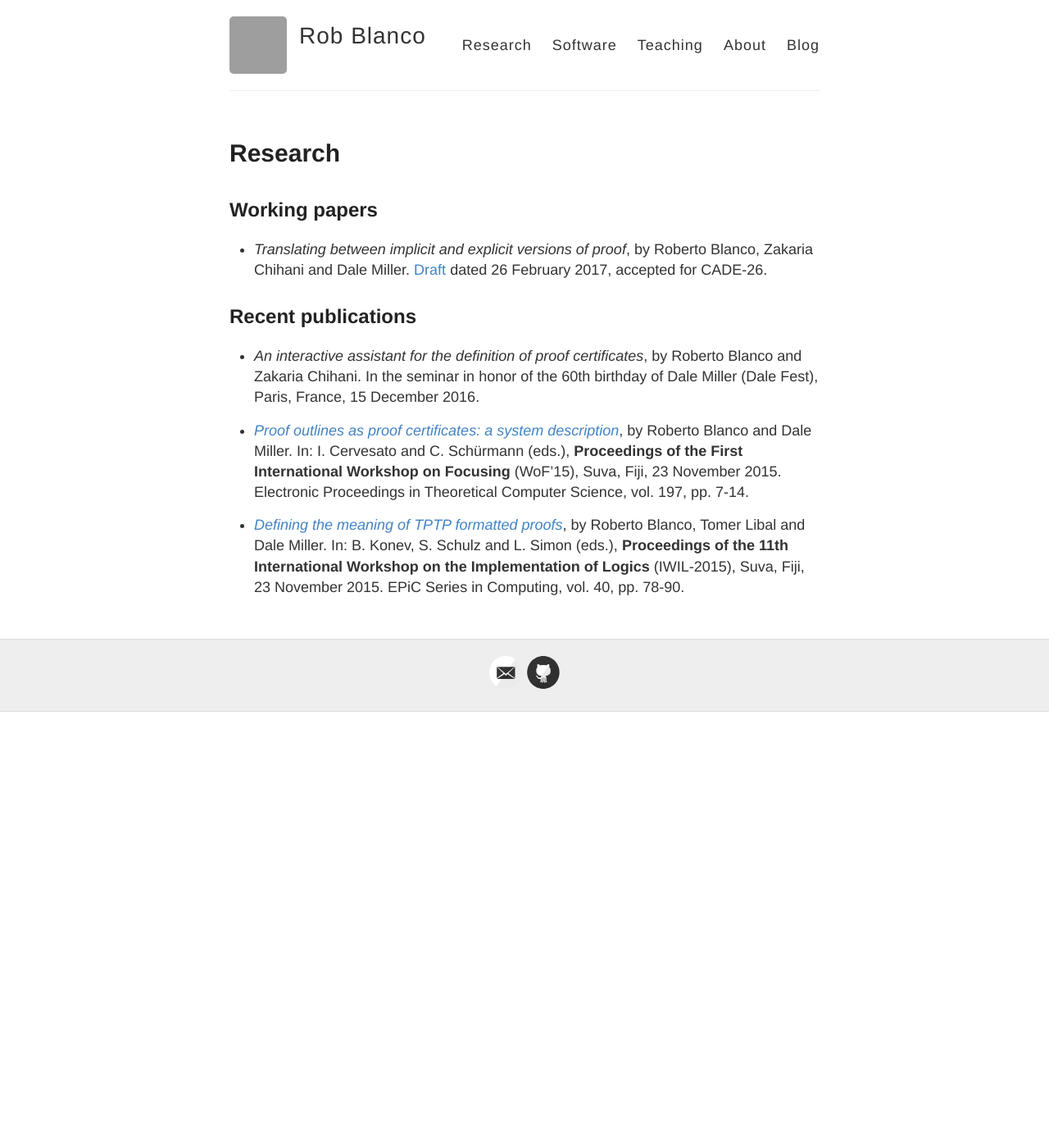
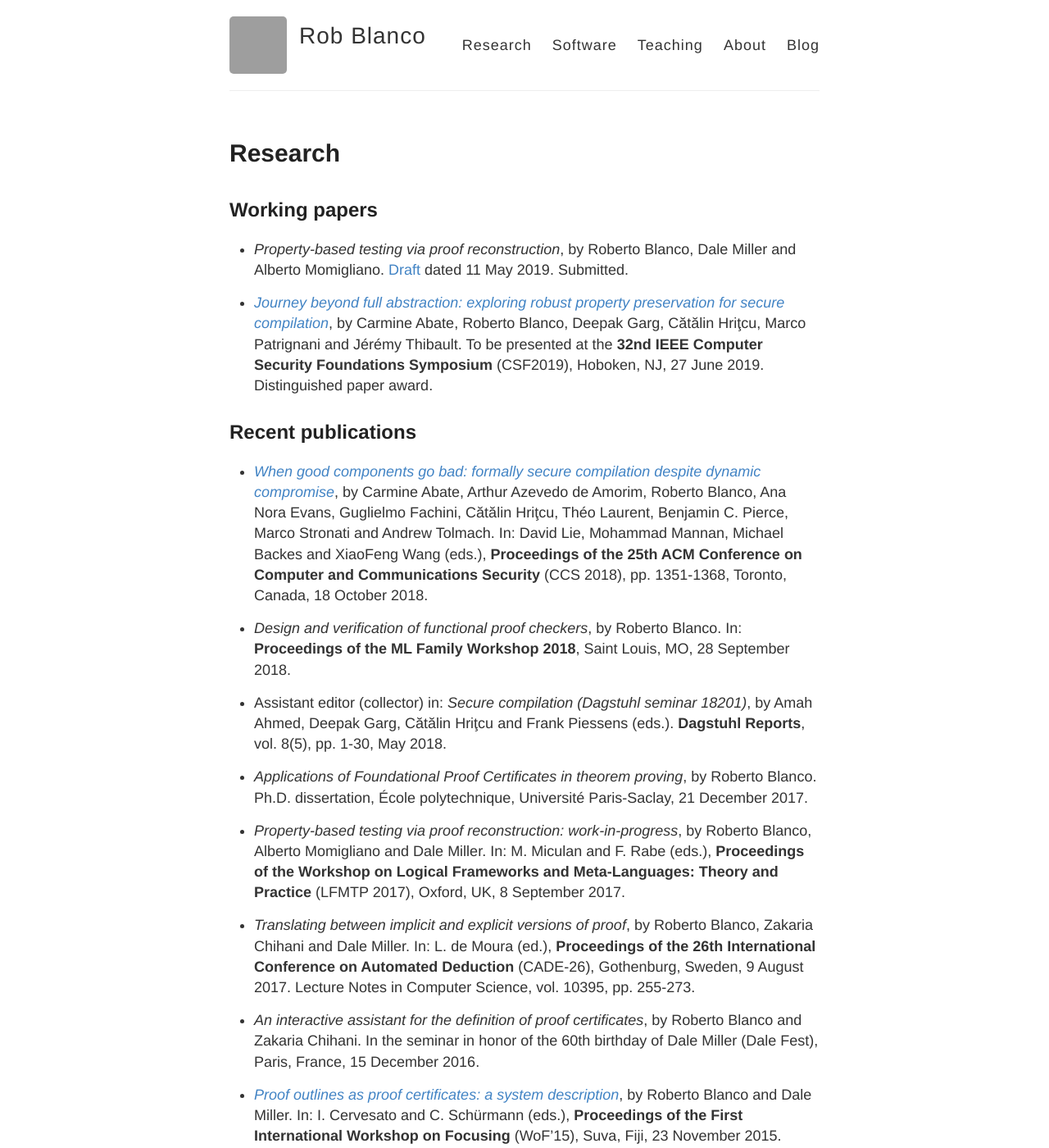
Before and after one commit to robblanco/robblanco.github.io, a Jekyll site: the page built from research.md, in a window 1280 px wide and 1400 px high. Shown: the whole window at 82% size. Built offline with Jekyll 4.4.1, drawn with Linux system fonts in a browser that asks for light colours; grey boxes are pictures that could not be loaded.

Commit message:
Update publications

```diff
--- a/research.md
+++ b/research.md
@@ -6,12 +6,51 @@ permalink: /research/
 
 ## Working papers
 
-* *Translating between implicit and explicit versions of proof*, by Roberto
-  Blanco, Zakaria Chihani and Dale Miller.
-  [Draft](http://www.lix.polytechnique.fr/Labo/Dale.Miller/papers/implicit-explicit-draft.pdf)
-  dated 26 February 2017, accepted for CADE-26.
+* *Property-based testing via proof reconstruction*, by Roberto Blanco, Dale
+  Miller and Alberto Momigliano.
+  [Draft](https://www.lix.polytechnique.fr/Labo/Dale.Miller/papers/pbt-draft.pdf)
+  dated 11 May 2019. Submitted.
+
+* [*Journey beyond full abstraction: exploring robust property preservation for
+  secure compilation*](https://arxiv.org/abs/1807.04603), by Carmine Abate,
+  Roberto Blanco, Deepak Garg, Cătălin Hriţcu, Marco Patrignani and Jérémy
+  Thibault. To be presented at the **32nd IEEE Computer Security Foundations
+  Symposium** (CSF2019), Hoboken, NJ, 27 June 2019.  Distinguished paper award.
 
 ## Recent publications
+
+* [*When good components go bad: formally secure compilation despite dynamic
+  compromise*](https://arxiv.org/abs/1802.00588), by Carmine Abate, Arthur
+  Azevedo de Amorim, Roberto Blanco, Ana Nora Evans, Guglielmo Fachini,
+  Cătălin Hriţcu, Théo Laurent, Benjamin C.  Pierce, Marco Stronati and Andrew
+  Tolmach. In: David Lie, Mohammad Mannan, Michael Backes and XiaoFeng Wang
+  (eds.), **Proceedings of the 25th ACM Conference on Computer and
+  Communications Security** (CCS 2018), pp. 1351-1368, Toronto, Canada, 18
+  October 2018.
+
+* *Design and verification of functional proof checkers*, by Roberto Blanco.
+  In: **Proceedings of the ML Family Workshop 2018**, Saint Louis, MO, 28
+  September 2018.
+
+* Assistant editor (collector) in: *Secure compilation (Dagstuhl seminar
+  18201)*, by Amah Ahmed, Deepak Garg, Cătălin Hriţcu and Frank Piessens (eds.).
+  **Dagstuhl Reports**, vol. 8(5), pp. 1-30, May 2018.
+
+* *Applications of Foundational Proof Certificates in theorem proving*, by
+  Roberto Blanco. Ph.D. dissertation, École polytechnique, Université
+  Paris-Saclay, 21 December 2017.
+
+* *Property-based testing via proof reconstruction: work-in-progress*, by
+  Roberto Blanco, Alberto Momigliano and Dale Miller. In: M. Miculan and F. Rabe
+  (eds.), **Proceedings of the Workshop on Logical Frameworks and
+  Meta-Languages: Theory and Practice** (LFMTP 2017), Oxford, UK, 8 September
+  2017.
+
+* *Translating between implicit and explicit versions of proof*, by Roberto
+  Blanco, Zakaria Chihani and Dale Miller. In: L. de Moura (ed.), **Proceedings
+  of the 26th International Conference on Automated Deduction** (CADE-26),
+  Gothenburg, Sweden, 9 August 2017. Lecture Notes in Computer Science, vol.
+  10395, pp. 255-273.
 
 * *An interactive assistant for the definition of proof certificates*, by
   Roberto Blanco and Zakaria Chihani. In the seminar in honor of the 60th
```
